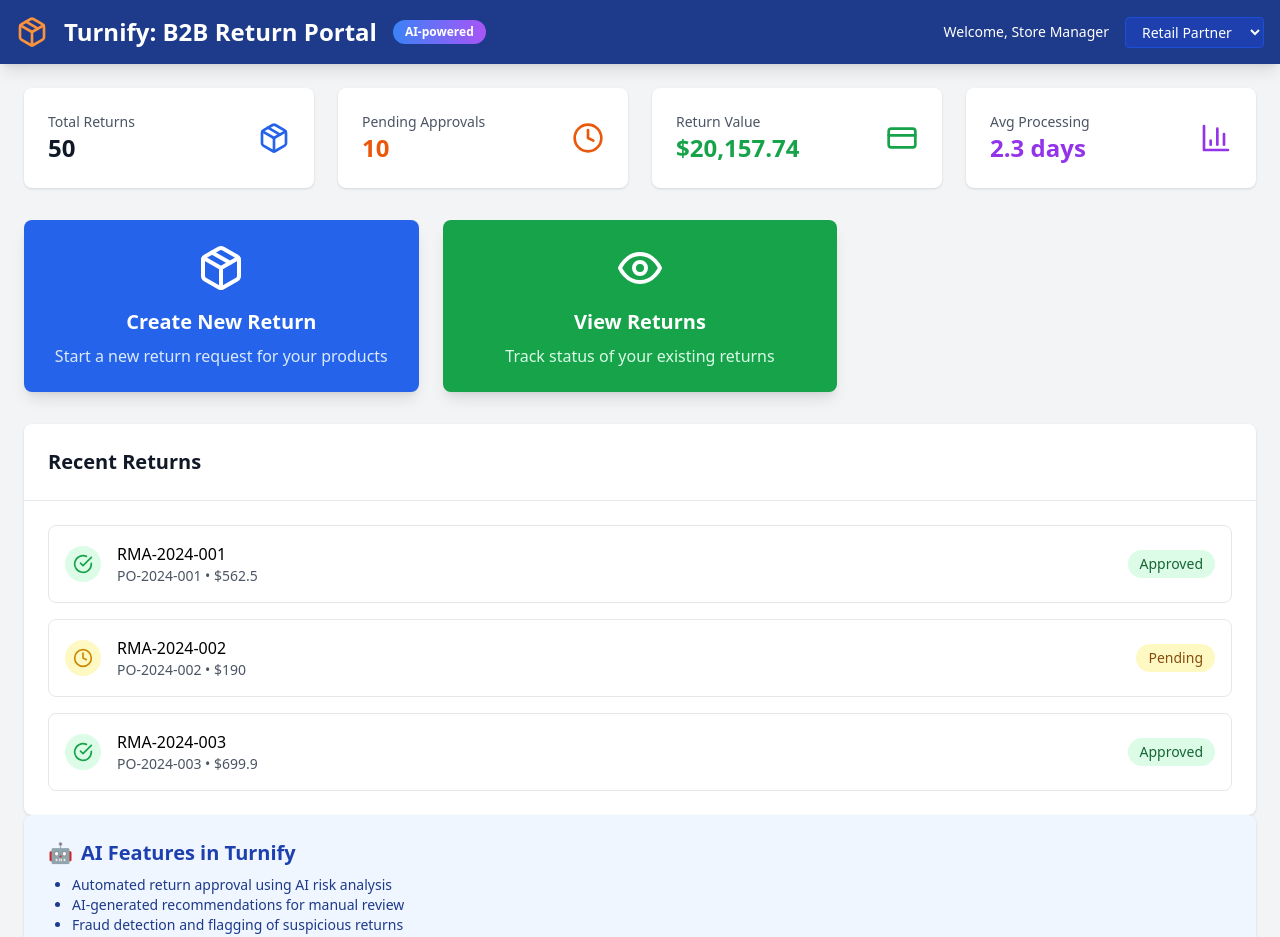
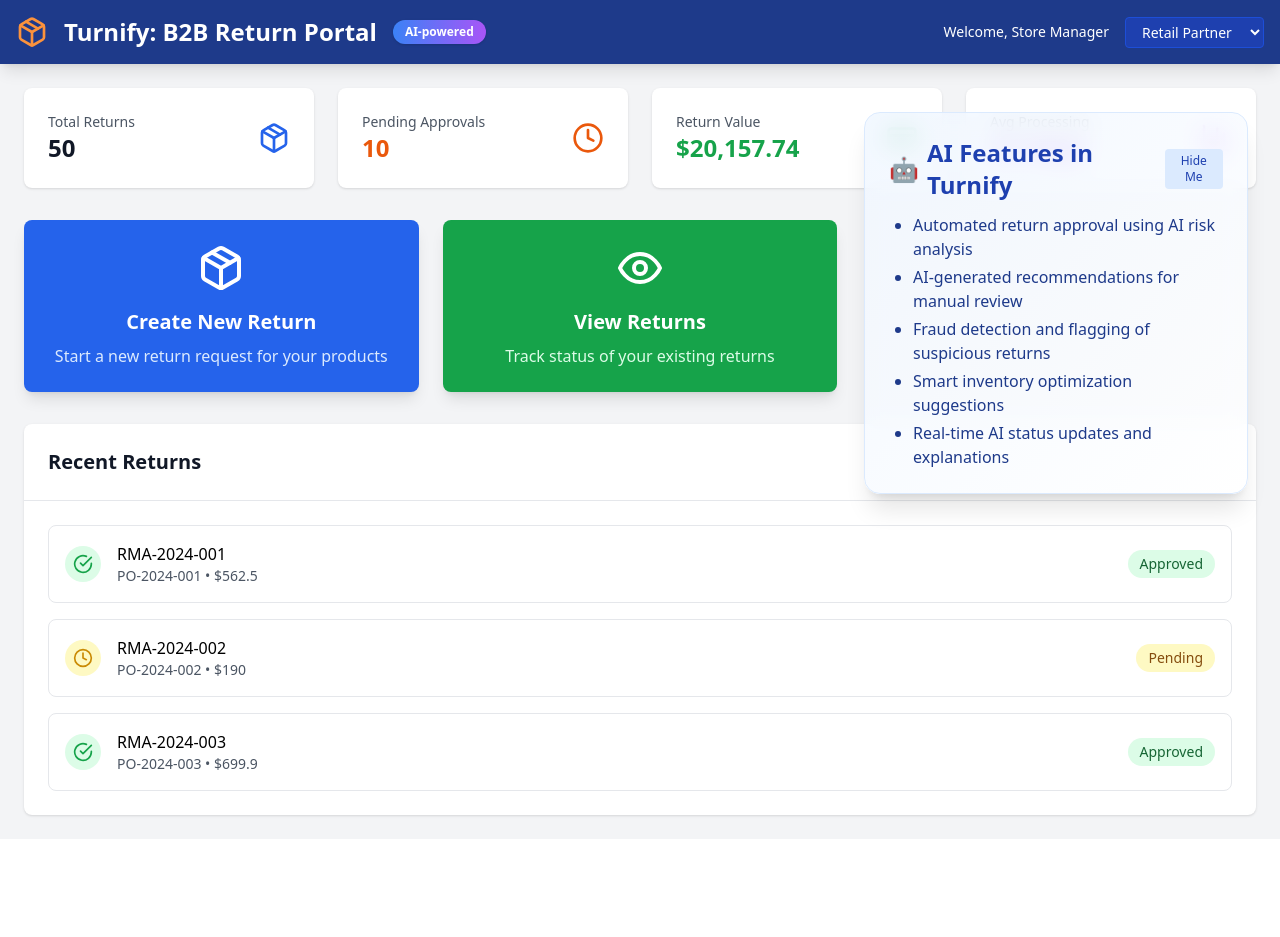
Before and after one commit to CSkarki/turnify-ai-b2b-portal, a Next.js app: page / in a window 1280 px wide. Shown: the top 937 px of the page. After the commit the page ends 839 px from the top, so only its background shows below. Built offline with nearby package versions, Linux system fonts and the light colour scheme.

Commit message:
feat: AI-powered badge toggles AI Features box; removed separate show/hide button

```diff
--- a/src/app/globals.css
+++ b/src/app/globals.css
@@ -1,3 +1,11 @@
 @tailwind base;
 @tailwind components;
 @tailwind utilities;
+
+@keyframes fade-in {
+  from { opacity: 0; transform: translateY(20px);}
+  to { opacity: 1; transform: translateY(0);}
+}
+.animate-fade-in {
+  animation: fade-in 0.8s cubic-bezier(0.4,0,0.2,1) both;
+}
--- a/src/components/TurnifyPortal.tsx
+++ b/src/components/TurnifyPortal.tsx
@@ -288,6 +288,7 @@
   });
   const [searchTerm, setSearchTerm] = useState('');
   const [filterStatus, setFilterStatus] = useState('all');
+  const [showAIFeatures, setShowAIFeatures] = useState(true);
 
   // Navigation function
   const navigate = (view: string, data?: ReturnData) => {
@@ -302,7 +303,14 @@
         <div className="flex items-center space-x-4">
           <Package className="h-8 w-8 text-orange-400" />
           <h1 className="text-2xl font-bold">Turnify: B2B Return Portal</h1>
-          <span className="bg-gradient-to-r from-blue-500 to-purple-500 text-white px-3 py-1 rounded-full text-xs font-bold ml-2">AI-powered</span>
+          <button
+            className="bg-gradient-to-r from-blue-500 to-purple-500 text-white px-3 py-1 rounded-full text-xs font-bold ml-2 focus:outline-none transition shadow hover:shadow-lg hover:scale-105 cursor-pointer"
+            style={{ cursor: 'pointer' }}
+            onClick={() => setShowAIFeatures(v => !v)}
+            title={showAIFeatures ? 'Hide AI Features' : 'Show AI Features'}
+          >
+            AI-powered
+          </button>
         </div>
         <div className="flex items-center space-x-4">
           <span className="text-sm">Welcome, Store Manager</span>
@@ -435,11 +443,24 @@
       </div>
 
       {/* AI Features Section */}
-      <div className="bg-blue-50 rounded-lg shadow p-6 mb-8">
-        <h2 className="text-xl font-bold text-blue-800 mb-2 flex items-center">
-          <span className="mr-2">🤖</span>AI Features in Turnify
+      {showAIFeatures && (
+        <div
+          className="bg-gradient-to-br from-blue-50/80 to-white/80 backdrop-blur-md shadow-xl rounded-2xl border border-blue-100 p-6 mb-8 max-w-md mx-auto md:mx-0 md:fixed md:right-8 md:top-28 md:w-96 animate-fade-in z-20"
+          style={{ transition: 'box-shadow 0.3s' }}
+        >
+          <div className="flex justify-between items-center mb-3">
+            <h2 className="text-2xl font-extrabold text-blue-800 flex items-center gap-2">
+              <span role="img" aria-label="AI">🤖</span>
+              AI Features in Turnify
             </h2>
-        <ul className="list-disc pl-6 text-blue-900 text-sm">
+            <button
+              className="ml-2 px-2 py-1 text-xs bg-blue-100 text-blue-800 rounded hover:bg-blue-200 transition"
+              onClick={() => setShowAIFeatures(false)}
+            >
+              Hide Me
+            </button>
+          </div>
+          <ul className="list-disc pl-6 text-blue-900 text-base space-y-1">
             <li>Automated return approval using AI risk analysis</li>
             <li>AI-generated recommendations for manual review</li>
             <li>Fraud detection and flagging of suspicious returns</li>
@@ -447,6 +468,7 @@
             <li>Real-time AI status updates and explanations</li>
           </ul>
         </div>
+      )}
     </div>
   );
 
```
Lines whose indentation alone changed are shown as unchanged.
